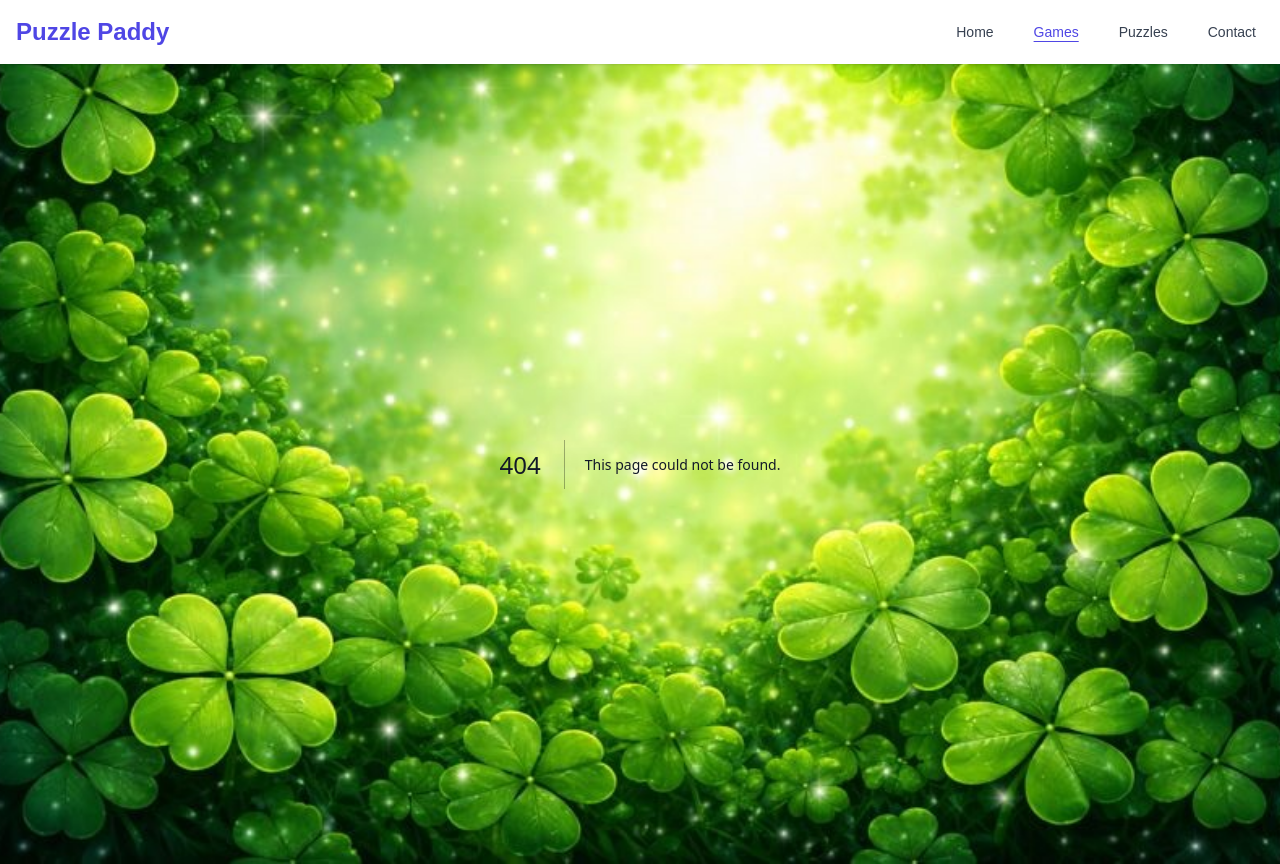
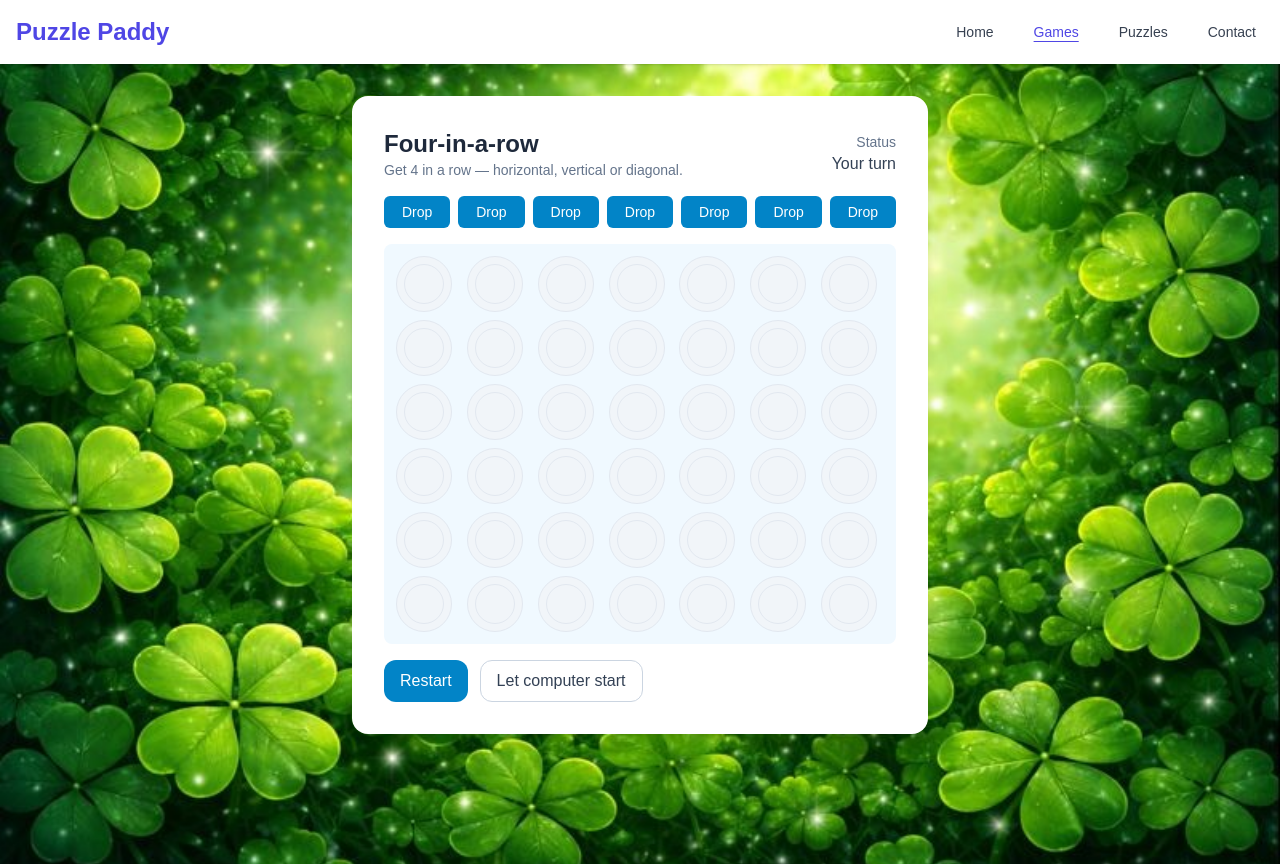
Before and after one commit to MichaelMcKibbin/puzzlepaddy.com, a Next.js app: page /games/four-in-a-row in a window 1280 px wide. Before the commit this address had no page. Built offline with nearby package versions, Linux system fonts and the light colour scheme.

Commit message:
feature: added 4-in-a-row game with shamrocks

```diff
--- a/pages/games.js
+++ b/pages/games.js
@@ -8,7 +8,7 @@ const games = [
     { slug: 'hangman', name: 'Hangman' },
     { slug: 'number-guess', name: 'Number Guessing' },
     { slug: 'dog-rescue', name: 'Dog Rescue'},
-    { slug: 'connect-four', name: 'Connect Four'}
+    { slug: 'four-in-a-row', name: 'Four in a Row' },
 ];
 
 export default function Games() {
--- a/pages/games/connect-four.js
+++ b/pages/games/four-in-a-row.js
@@ -1,5 +1,5 @@
 // javascript
-// pages/games/connect-four.js
+// pages/games/four-in-a-row.js
 import { useState } from "react";
 
 const ROWS = 6;
@@ -88,7 +88,7 @@ function computerChooseColumn(grid) {
   return -1;
 }
 
-export default function ConnectFourGame() {
+export default function FourInARowGame() {
   const [grid, setGrid] = useState(createEmptyGrid());
   const [gameOver, setGameOver] = useState(false);
   const [message, setMessage] = useState("Your turn");
@@ -162,11 +162,11 @@ export default function ConnectFourGame() {
     cell === PLAYER ? "bg-red-500" : cell === COMPUTER ? "bg-yellow-400" : "bg-transparent";
 
   return (
-    <main className="min-h-screen flex items-start justify-center py-8 bg-slate-50">
+    <main className="min-h-screen flex items-start justify-center py-8" style={{ backgroundImage: "url('/images/ShamrocksBackground.jpg')", backgroundSize: 'cover', backgroundPosition: 'center', backgroundRepeat: 'no-repeat' }}>
       <div className="w-full max-w-xl bg-white rounded-2xl shadow-lg p-6 sm:p-8 mx-auto">
         <header className="flex items-center justify-between mb-4">
           <div>
-            <h1 className="text-2xl font-bold text-slate-800">Connect Four</h1>
+            <h1 className="text-2xl font-bold text-slate-800">Four-in-a-row</h1>
             <p className="text-sm text-slate-500">Get 4 in a row — horizontal, vertical or diagonal.</p>
           </div>
           <div className="text-right">
@@ -205,9 +205,13 @@ export default function ConnectFourGame() {
                     <div
                       className={`w-10 h-10 rounded-full border ${cell ? "border-transparent" : "border-slate-200"} ${cellColor(
                         cell
-                      )} ${isWinning ? "animate-pulse ring-4 ring-emerald-300 scale-105" : ""}`}
+                      )} ${isWinning ? "animate-pulse ring-4 ring-emerald-300 scale-105" : ""} flex items-center justify-center`}
                       aria-hidden="true"
-                    />
+                    >
+                      {cell ? (
+                        <img src="/images/shamrock_1.svg" alt="" aria-hidden="true" className="w-7 h-7 drop-shadow-sm" />
+                      ) : null}
+                    </div>
                   </div>
                 );
               })
```
Also changed, not shown: images/shamrock_1.svg (added), public/images/shamrock_1.svg (added).
